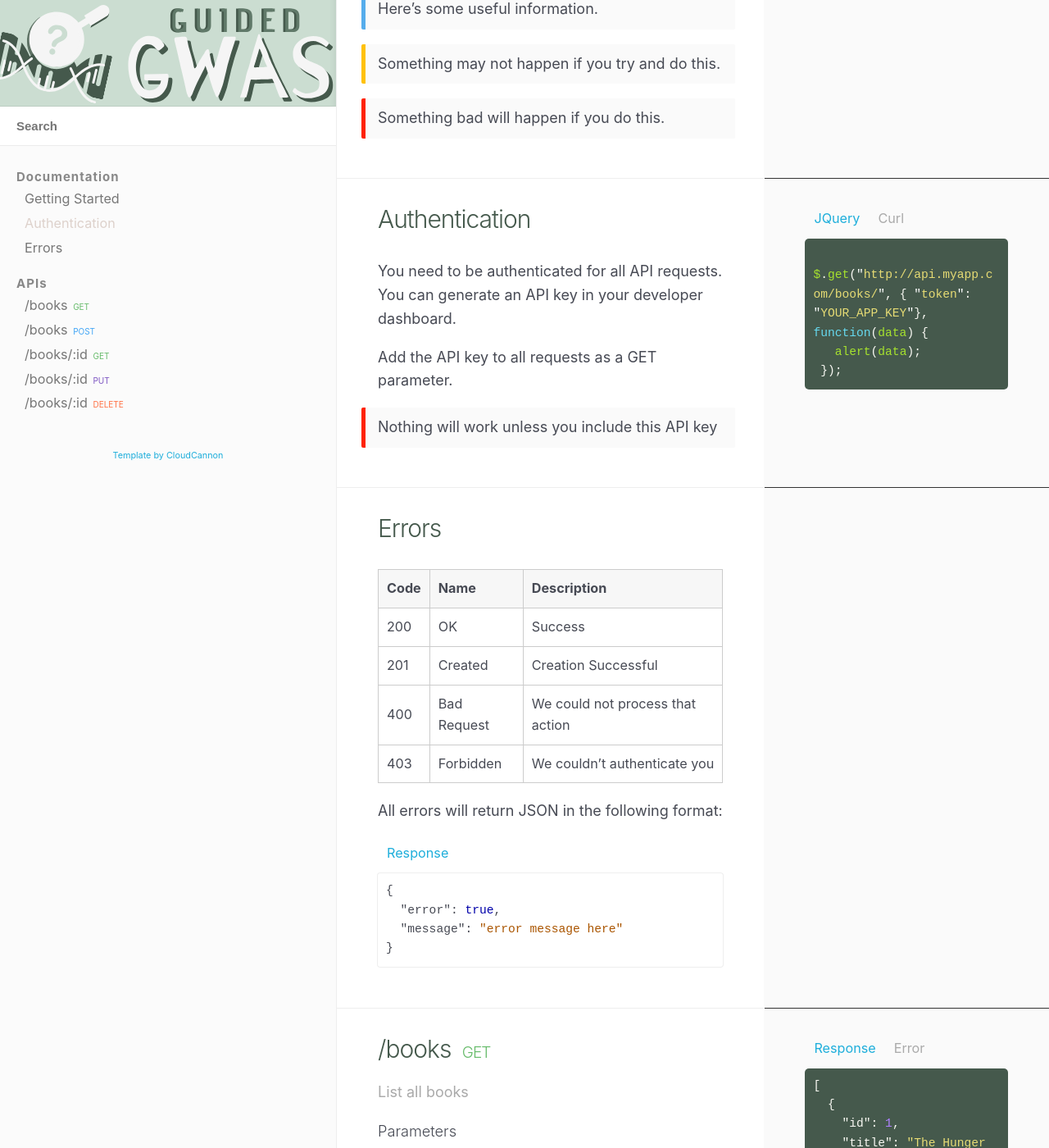
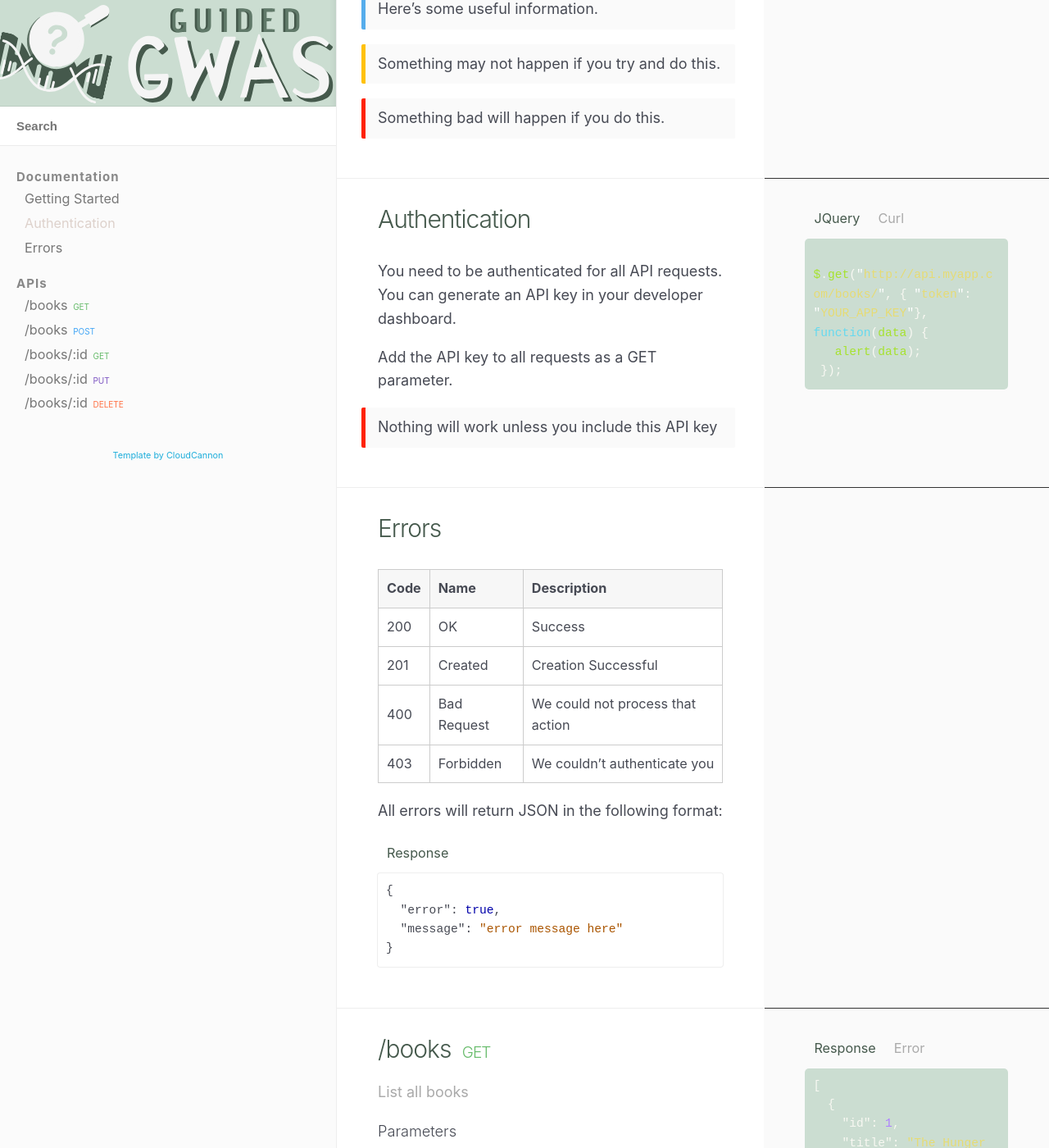
Before and after one commit to bucknor2/gg, a Jekyll site: the page built from index.html, in a window 1280 px wide and 1400 px high, scrolled down 377 px. Shown: the whole window at 82% size. Built offline with Jekyll 4.4.1, drawn with Linux system fonts in a browser that asks for light colours; nearby versions of some CDN libraries.

Commit message:
Updated '_sass/_main.scss' via CloudCannon

```diff
--- a/_sass/_main.scss
+++ b/_sass/_main.scss
@@ -351,7 +351,7 @@ hr {
 	}
 
 	pre {
-		background: #45594C;
+		background: #CBDDD1;
 		padding: 10px;
 		border-radius: 5px;
 	}
@@ -406,7 +406,7 @@ hr {
 }
 
 .code-viewer a.active, .code-viewer a.active:hover, .right-code .code-viewer a.active:hover {
-	color: #1EAEDB;
+	color: #45594c;
 }
 
 
```
